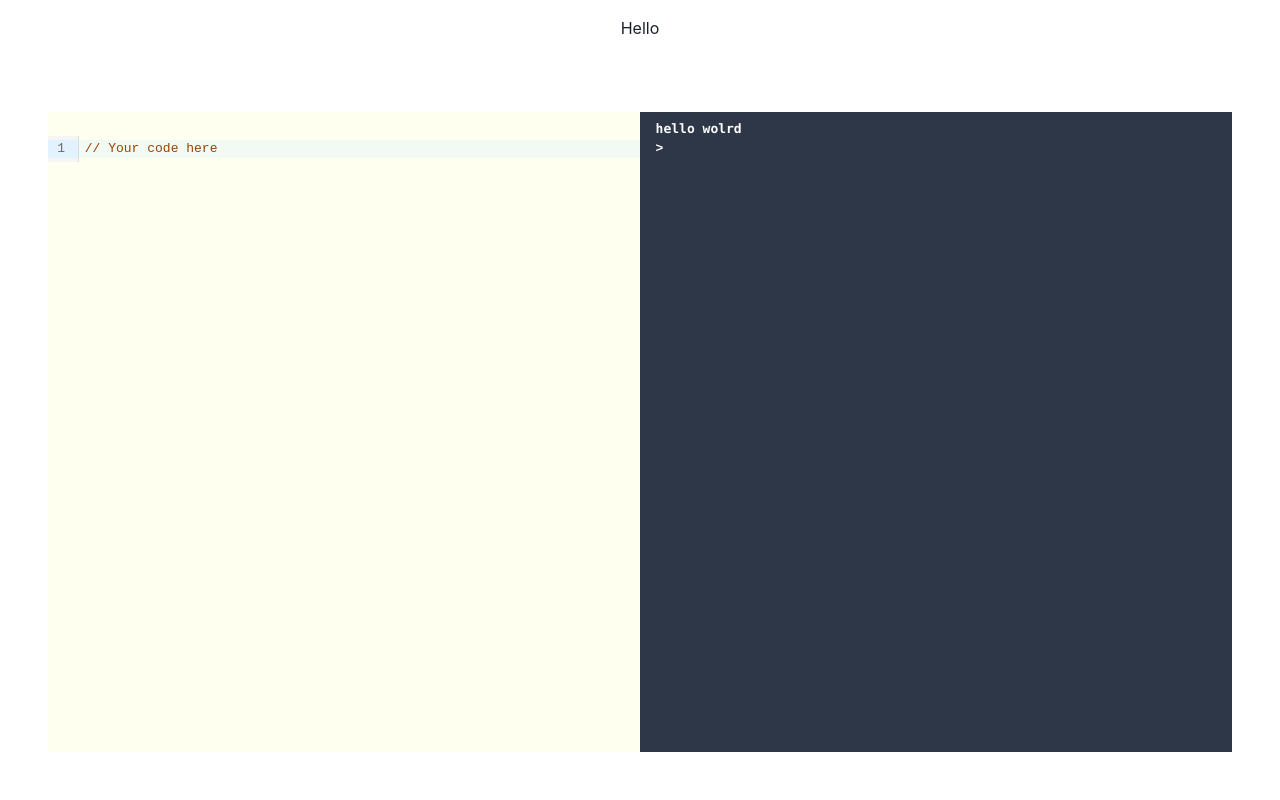
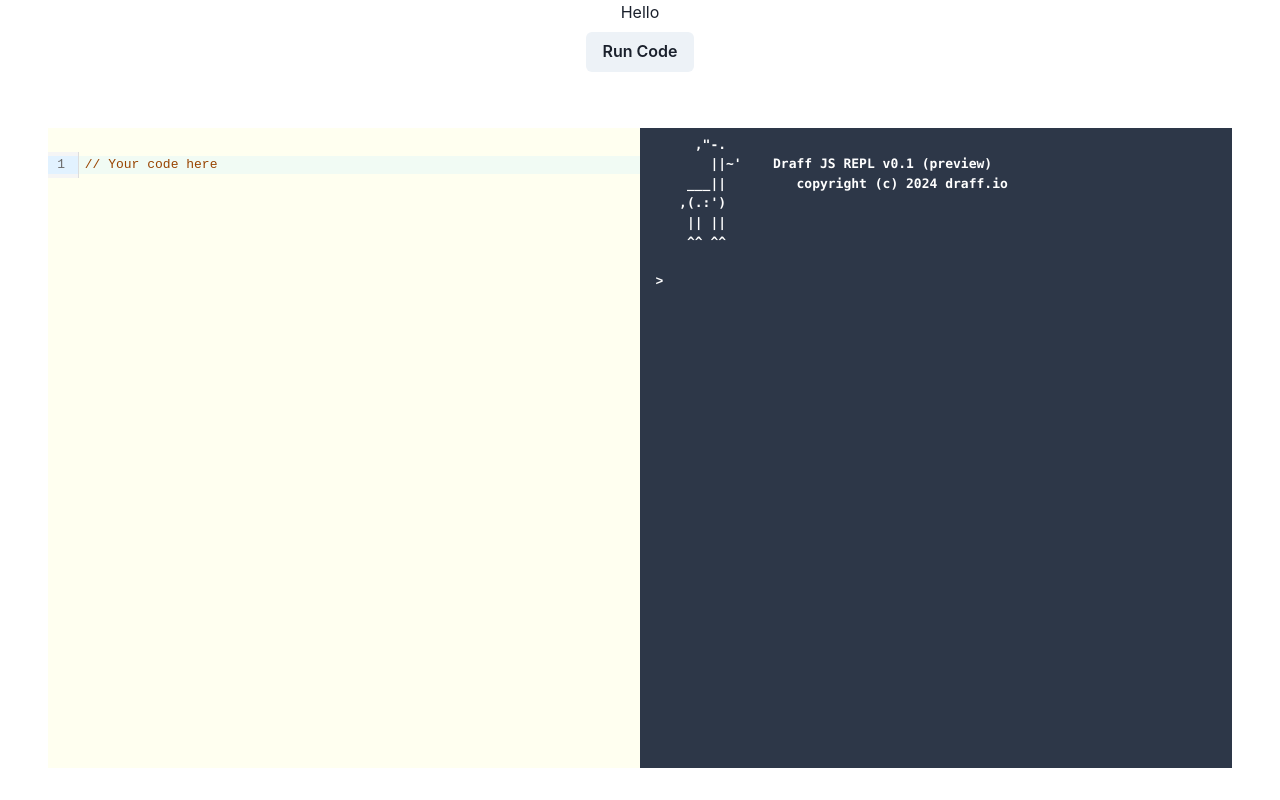
Before and after one commit to nickpalenchar/draffio, a React (Create React App) app in the folder frontend/: page /js/1 in a window 1280 px wide. Built offline with nearby package versions, Linux system fonts and the light colour scheme.

Commit message:
wip-button

```diff
--- a/frontend/src/components/Terminal.tsx
+++ b/frontend/src/components/Terminal.tsx
@@ -31,18 +31,8 @@ const inputStyle: React.CSSProperties = {
   msScrollbarTrackColor: 'transparent', // track color (Chrome, Safari)
 };
 
-const defaultLines = [
-  ...`         ,"-.
-       ||~'    Draff JS REPL v0.1 (preview)
-    ___||         copyright (c) 2024 draff.io
-   ,(.:')
-    || ||
-    ^^ ^^
-    `.split('\n'),
-];
-
 export const Terminal: FC<TerminalProps> = ({
-  lines = defaultLines,
+  lines,
   onSetLines = () => null,
 }) => {
   const inputRef = useRef<HTMLInputElement>(null);
--- a/frontend/src/views/Draff.tsx
+++ b/frontend/src/views/Draff.tsx
@@ -1,13 +1,23 @@
 import React, { useRef, useEffect, useState } from 'react';
-import { Flex, Center, Box, Stack } from '@chakra-ui/react';
+import { Flex, Center, Box, Stack, Button } from '@chakra-ui/react';
 import { EditorView, basicSetup } from 'codemirror';
 import { javascript } from '@codemirror/lang-javascript';
 import { Terminal } from '../components/Terminal';
 
+const defaultLines = [
+  ...`     ,"-.
+       ||~'    Draff JS REPL v0.1 (preview)
+    ___||         copyright (c) 2024 draff.io
+   ,(.:')
+    || ||
+    ^^ ^^
+    `.split('\n'),
+];
+
 export const Draff = () => {
   const editorRef = useRef<HTMLDivElement>(null);
   const [codeEditor, setCodeEditor] = useState<EditorView | null>(null);
-  const [termLines, setTermLines] = useState(['hello wolrd']);
+  const [termLines, setTermLines] = useState(defaultLines);
 
   const onSetTermLines = (lines: string[]) => setTermLines(lines);
 
@@ -29,6 +39,9 @@ export const Draff = () => {
   return (
     <Stack h="100vh">
       <Center h="5em">Hello</Center>
+      <Center>
+        <Button>Run Code</Button>
+      </Center>
       <Flex height="100%" maxHeight="100%" bg="gray.700" margin="3em">
         <Box minWidth="50%" bg="yellow.50" ref={editorRef}>
           <Box margin={'1.5em'} ref={editorRef} />
```
